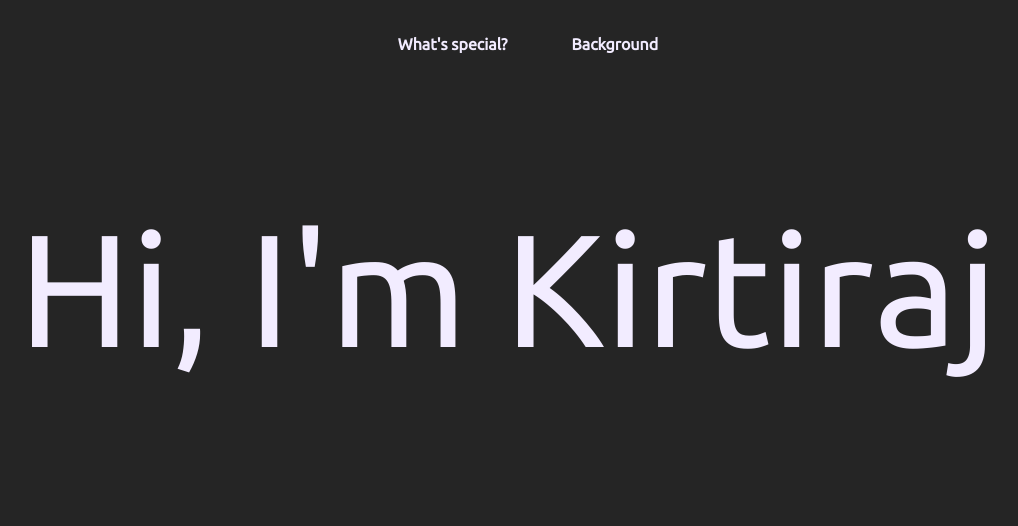
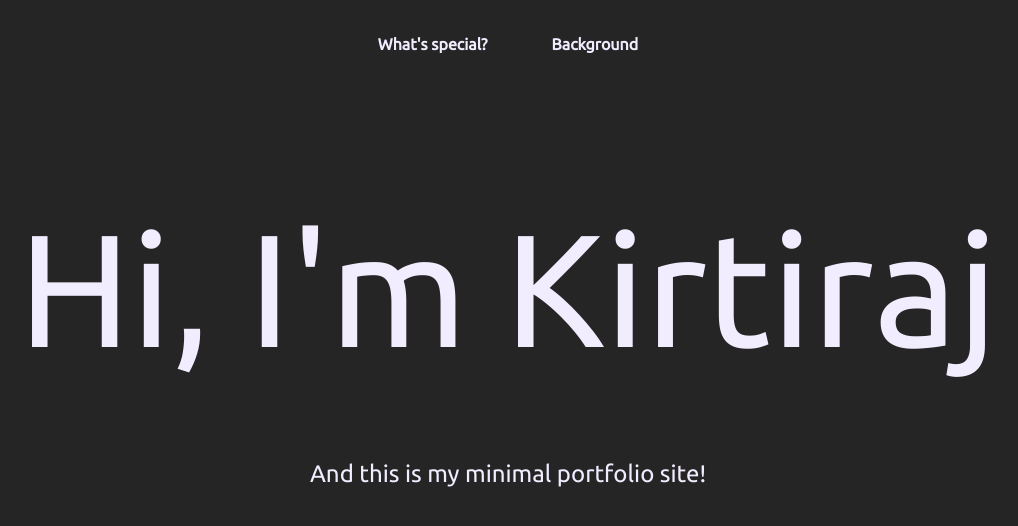
Before and after one commit to kirtiraj-patil/kirtiraj-patil.github.io, an Angular app: page / in a window 1280 px wide. Shown: the top 526 px of the page, without its empty margins (132-1150 px from the left). Built offline with nearby package versions, Linux system fonts and the light colour scheme.

Commit message:
feat: subtext

```diff
--- a/src/app/landing/hero/hero.component.html
+++ b/src/app/landing/hero/hero.component.html
@@ -3,4 +3,5 @@
         <span @fadeInHi class="hero__heading-left">Hi,&nbsp;</span>
         <span @fadeInName class="hero__heading-right">I'm Kirtiraj</span>
     </h1>
+    <p @fadeInSubtext class="hero__subtext">And this is my minimal portfolio site!</p>
 </div>
--- a/src/app/landing/hero/hero.component.scss
+++ b/src/app/landing/hero/hero.component.scss
@@ -10,6 +10,12 @@
         flex-direction: column;
         align-items: center;
         font-weight: 300;
+    }
+
+    &__subtext {
+        text-align: center;
+        margin: 3rem 1rem 0;
+        font-size: 1.5rem;
     }
 }
 
--- a/src/app/landing/hero/hero.component.ts
+++ b/src/app/landing/hero/hero.component.ts
@@ -24,6 +24,12 @@ import {
         animate('1s 2s cubic-bezier(.17,.7,.51,1)', style({opacity: 1}))
       ])
     ]),
+    trigger('fadeInSubtext', [
+      transition(':enter', [
+        style({opacity: 0}),
+        animate('1s 4s linear', style({opacity: 1}))
+      ])
+    ]),
   ]
 })
 export class HeroComponent {
--- a/src/app/landing/nav/nav.component.scss
+++ b/src/app/landing/nav/nav.component.scss
@@ -3,6 +3,10 @@
 
 .nav {
     display: none;
+
+    &__container {
+        padding: 0;
+    }
 }
 
 @include sm-screen {
```
